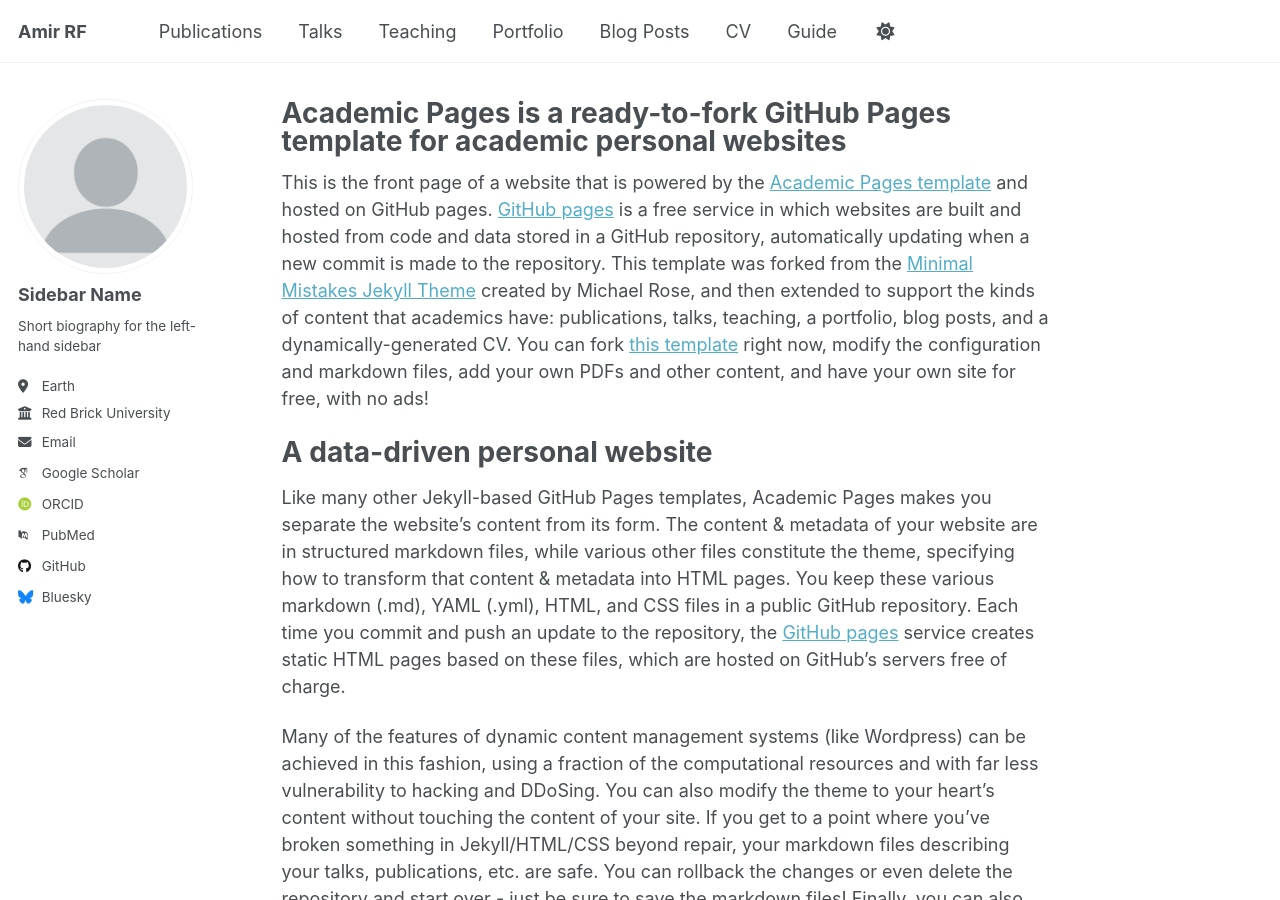
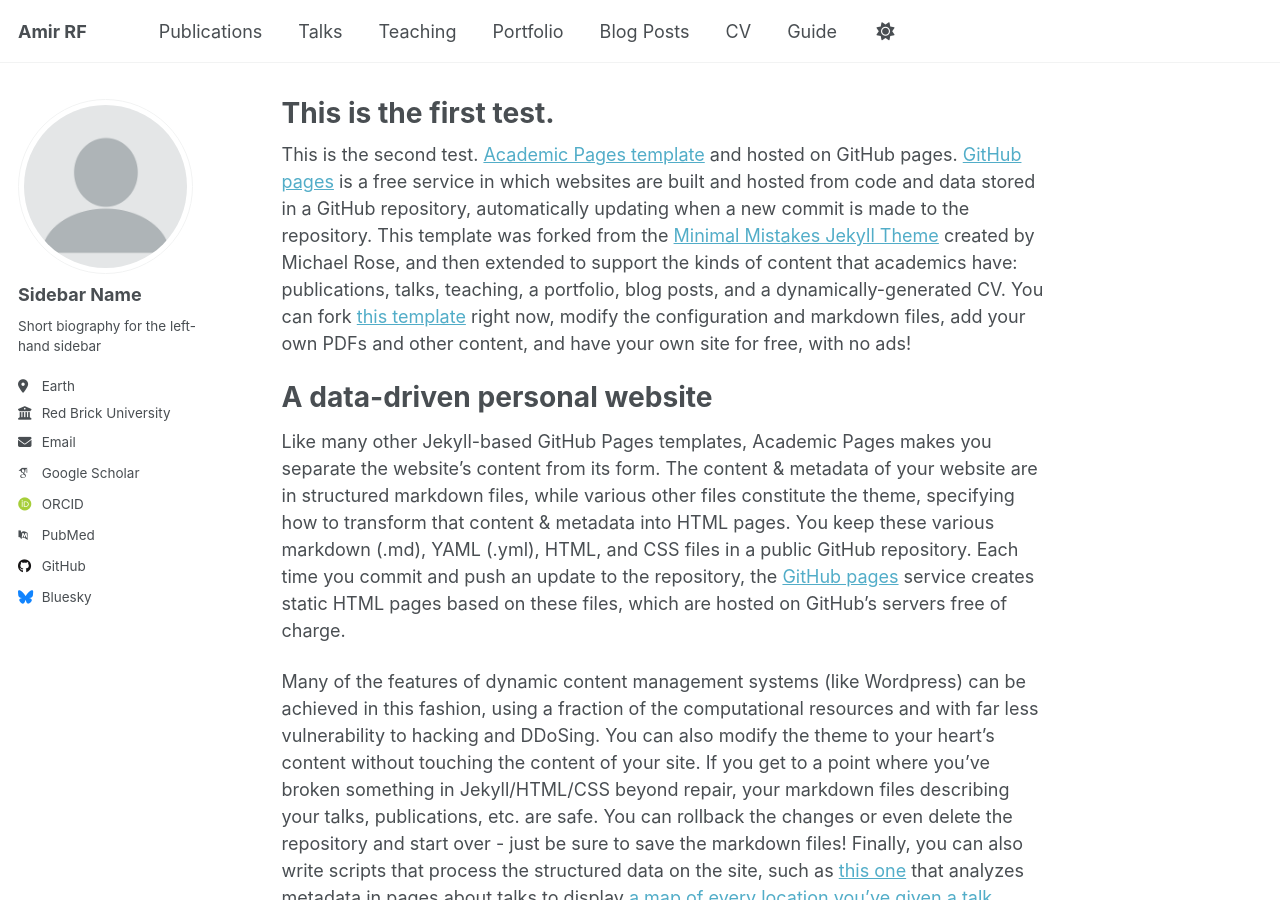
Before and after one commit to amir-rf/amir-rf, a Jekyll site: the page built from _pages/about.md, in a window 1280 px wide and 900 px high. Built offline with Jekyll 4.4.1, drawn with Linux system fonts in a browser that asks for light colours; some web fonts are replaced.

Commit message:
Update about.md

```diff
--- a/_pages/about.md
+++ b/_pages/about.md
@@ -1,13 +1,13 @@
 ---
 permalink: /
-title: "Academic Pages is a ready-to-fork GitHub Pages template for academic personal websites"
+title: "This is the first test."
 author_profile: true
 redirect_from:
   - /about/
   - /about.html
 ---
 
-This is the front page of a website that is powered by the [Academic Pages template](https://github.com/academicpages/academicpages.github.io) and hosted on GitHub pages. [GitHub pages](https://pages.github.com) is a free service in which websites are built and hosted from code and data stored in a GitHub repository, automatically updating when a new commit is made to the repository. This template was forked from the [Minimal Mistakes Jekyll Theme](https://mmistakes.github.io/minimal-mistakes/) created by Michael Rose, and then extended to support the kinds of content that academics have: publications, talks, teaching, a portfolio, blog posts, and a dynamically-generated CV. You can fork [this template](https://github.com/academicpages/academicpages.github.io) right now, modify the configuration and markdown files, add your own PDFs and other content, and have your own site for free, with no ads!
+This is the second test. [Academic Pages template](https://github.com/academicpages/academicpages.github.io) and hosted on GitHub pages. [GitHub pages](https://pages.github.com) is a free service in which websites are built and hosted from code and data stored in a GitHub repository, automatically updating when a new commit is made to the repository. This template was forked from the [Minimal Mistakes Jekyll Theme](https://mmistakes.github.io/minimal-mistakes/) created by Michael Rose, and then extended to support the kinds of content that academics have: publications, talks, teaching, a portfolio, blog posts, and a dynamically-generated CV. You can fork [this template](https://github.com/academicpages/academicpages.github.io) right now, modify the configuration and markdown files, add your own PDFs and other content, and have your own site for free, with no ads!
 
 A data-driven personal website
 ======
```
